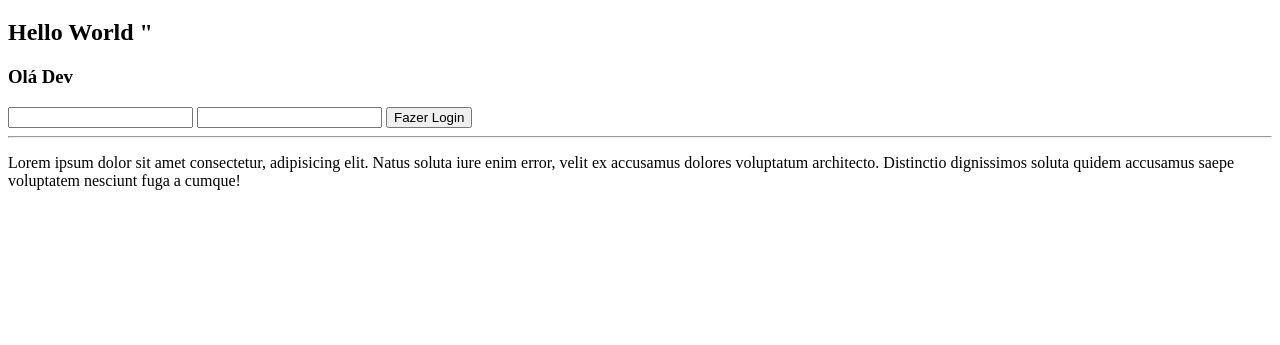
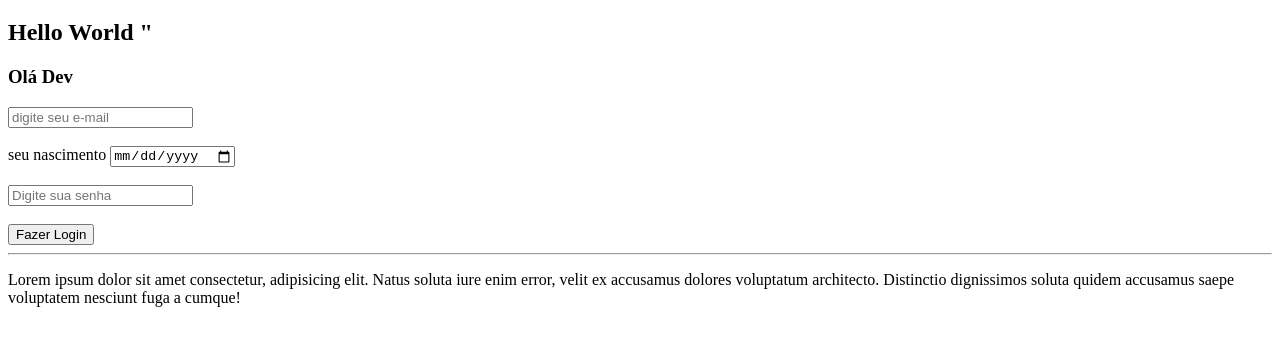
Before and after one commit to diegoprodev/projeto-primeiro-site, a plain HTML site: page index.html in a window 1280 px wide. Shown: the part 61-406 px from the top of the page. Drawn offline with Linux system fonts and the light colour scheme.

Commit message:
Update index.html
adicionado campo data de nascimento
adicionado quebra de linhas duplas
adicionado placeholder em todos os campos
adicionado input de nascimento(data)
adicionado label na data de nascimento

```diff
--- a/index.html
+++ b/index.html
@@ -9,11 +9,12 @@
 <body>
     <h1> Olá, Mundo </h1></body>
     <h2> Hello World "</h2>
-    <h3>Olá Dev</h3>
+     <h3>Olá Dev</h3>
 
-    <input type="email" name="" id="">
-     <input type="password" name="" id="">
-
+    <input type="email" placeholder="digite seu e-mail"><br><br>
+    <label for="date">seu nascimento</label>
+    <input type="date" id="date"><br><br>
+    <input type="password" placeholder="Digite sua senha "><br> <br>
     <input type="button" value="Fazer Login">
 
 
```
